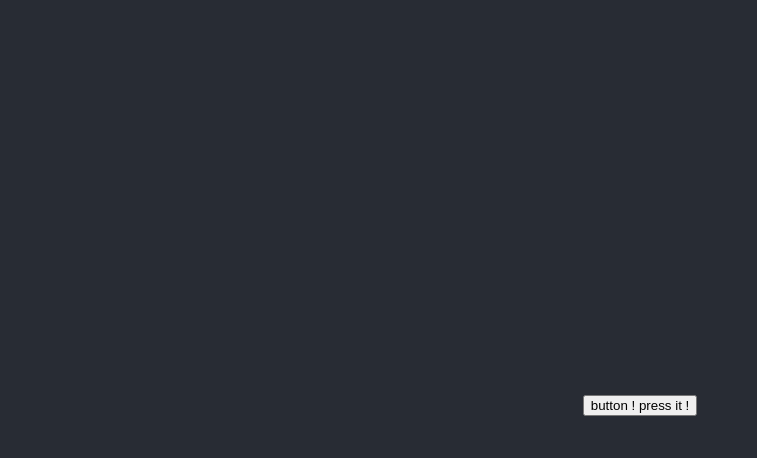
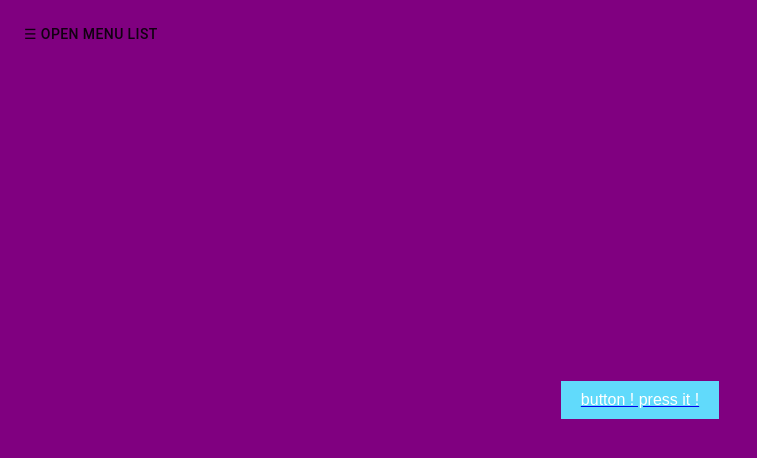
Before and after one commit to danmengo/Homework-Helper, a React (Create React App) app: page / in a window 1280 px wide. Shown: the top 458 px of the page, without its empty margins (0-757 px from the left). Built offline with nearby package versions, Linux system fonts and the light colour scheme.

Commit message:
menu button

```diff
--- a/package.json
+++ b/package.json
@@ -3,6 +3,8 @@
   "version": "0.1.0",
   "private": true,
   "dependencies": {
+    "@fortawesome/fontawesome-free": "^6.5.1",
+    "@material-ui/core": "^4.12.4",
     "@testing-library/jest-dom": "^5.17.0",
     "@testing-library/react": "^13.4.0",
     "@testing-library/user-event": "^13.5.0",
--- a/src/App.css
+++ b/src/App.css
@@ -14,7 +14,7 @@
 }
 
 .App-header {
-  background-color: #282c34;
+  background-color: #800080;
   min-height: 100vh;
   display: flex;
   flex-direction: column;
@@ -28,6 +28,17 @@
   color: #61dafb;
 }
 
+button {
+  background-color: #61dafb;
+  color: white;
+  font-size: 16px;
+  padding: 10px 20px;
+  border: none;
+  cursor: pointer;
+  display: flex;
+  align-items: left; /* Center items vertically within the button */
+}
+
 @keyframes App-logo-spin {
   from {
     transform: rotate(0deg);
--- a/src/App.js
+++ b/src/App.js
@@ -1,16 +1,35 @@
 import './App.css';
+import React from "react";
+import MenuItem from "@material-ui/core/MenuItem";
+import Button from "@material-ui/core/Button";
+import Menu from "@material-ui/core/Menu";
 
 function App() {
+
+  const [anchorEl, setAnchorEl] = React.useState(null);
+  const handleClick = (event) => {
+    setAnchorEl(event.currentTarget);
+  };
   return (
     <div className="App">
       <header className="App-header">
 
+        <Button
+                aria-controls="simple-menu"
+                aria-haspopup="true"
+                onClick={handleClick}
+                style={{ position: 'absolute', top: 0, left: 0, margin: 16 }}>
+                &#9776; {/* Menu icon */} Open Menu List
+        </Button>
         <a
           href="https://matias.me/nsfw/"
           target="_blank">
           <button>
-              button ! press it !
+
+            button ! press it !
           </button>
+
+
         </a>
       </header>
     </div>
```
Also changed, not shown: 1 other file (tests, documents, lock files or other folders).
